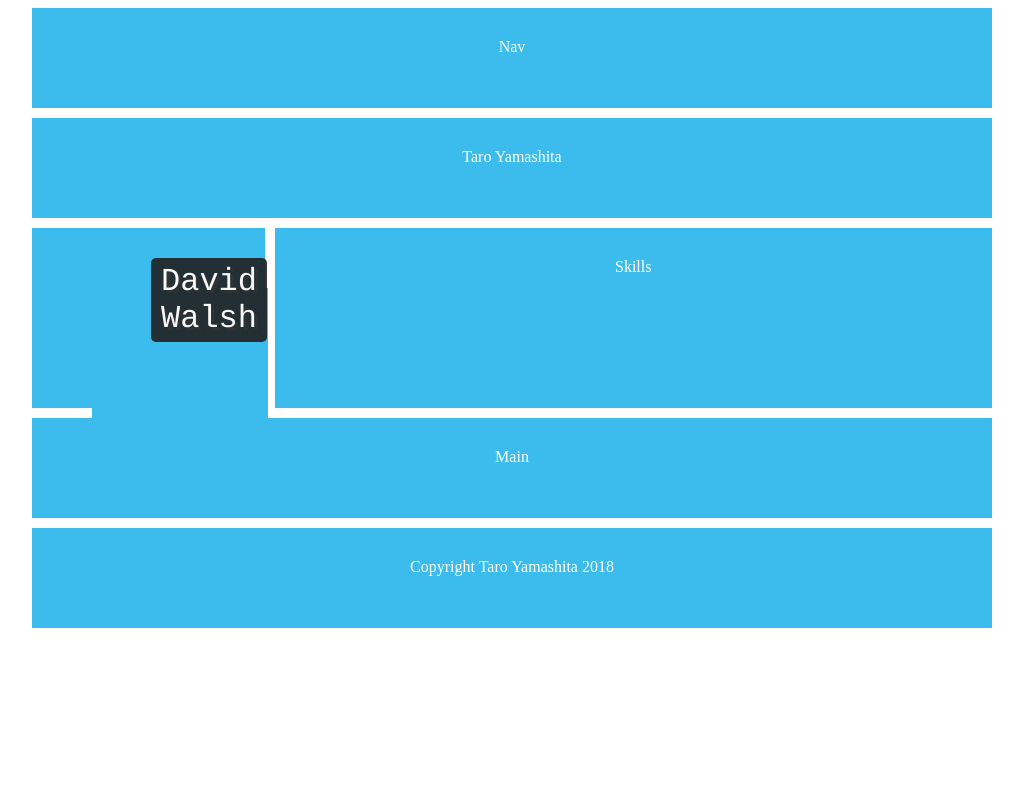
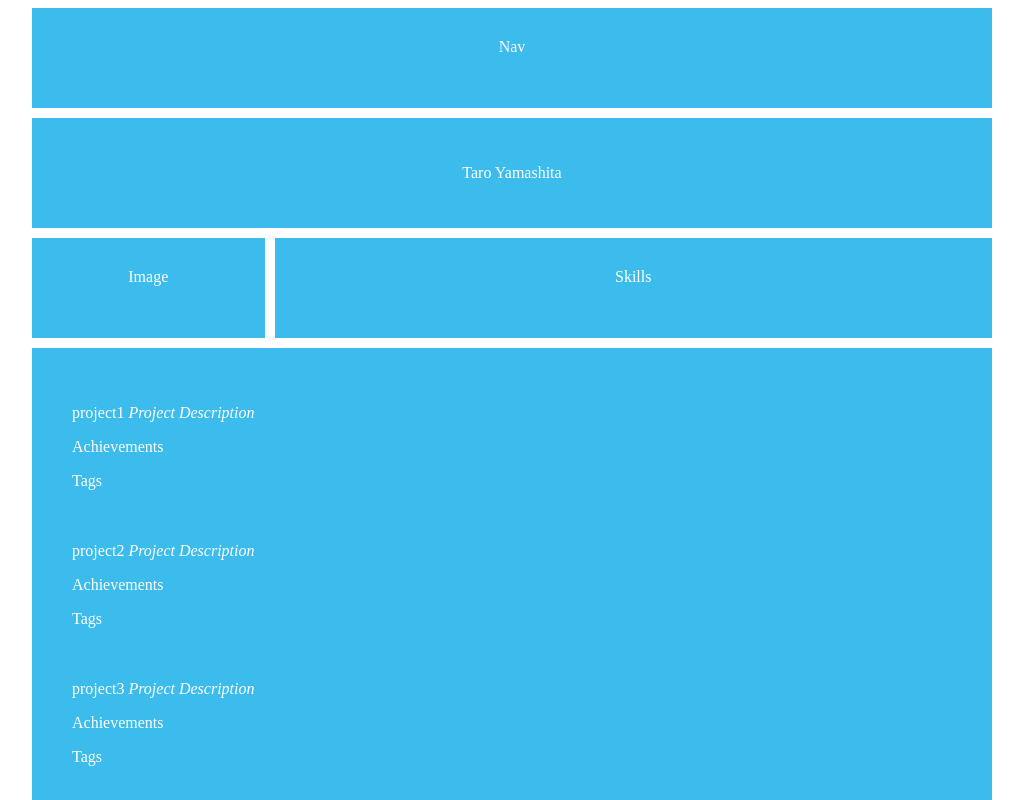
Before and after one commit to taroyamashita/angulares, an Angular app in the folder angular4app/: page / in a window 1280 px wide. Shown: the top 800 px of the page, without its empty margins (128-1151 px from the left). Built offline with nearby package versions, Linux system fonts and the light colour scheme.

Commit message:
add template and data

```diff
--- a/angular4app/src/app/app.component.html
+++ b/angular4app/src/app/app.component.html
@@ -4,12 +4,16 @@
 
 <div id="content">
   <nav>Nav</nav>
-  <header> {{ title }}</header>
-  <main>Main</main>
+  <header>
+    <app-profile-header></app-profile-header>
+  </header>
+  <main>
+    <app-project-component *ngFor="let project of projects" [project]="project"></app-project-component>
+  </main>
   <section>Skills</section>
 
   <aside>
-      <div class="flip-container" ontouchstart="this.classList.toggle('hover');">
+      <!-- <div class="flip-container" ontouchstart="this.classList.toggle('hover');">
           <div class="flipper">
             <div class="front">
               <span class="name">David Walsh</span>
@@ -18,7 +22,8 @@
               <p>Mozilla Web Developer<p></p>
             </div>
           </div>
-        </div>
+        </div> -->
+        Image
   </aside>
   <footer>Copyright Taro Yamashita 2018</footer>
 </div>
--- a/angular4app/src/app/app.component.ts
+++ b/angular4app/src/app/app.component.ts
@@ -7,4 +7,5 @@ import { Component } from '@angular/core';
 })
 export class AppComponent {
   title = 'Taro Yamashita';
+  projects = ['project1', 'project2', 'project3', 'project4']
 }
--- /dev/null
+++ b/angular4app/src/app/profile-header/profile-header.component.html
@@ -0,0 +1,2 @@
+
+<p>Taro Yamashita</p>
--- /dev/null
+++ b/angular4app/src/app/profile-header/profile-header.component.ts
@@ -0,0 +1,15 @@
+import { Component, OnInit } from '@angular/core';
+
+@Component({
+  selector: 'app-profile-header',
+  templateUrl: './profile-header.component.html',
+  styleUrls: ['./profile-header.component.css']
+})
+export class ProfileHeaderComponent implements OnInit {
+
+  constructor() { }
+
+  ngOnInit() {
+  }
+
+}
--- /dev/null
+++ b/angular4app/src/app/project-component/project-component.component.css
@@ -0,0 +1,3 @@
+.project{
+    text-align: left;
+}
--- /dev/null
+++ b/angular4app/src/app/project-component/project-component.component.html
@@ -0,0 +1,5 @@
+<div class="project">
+  <p> {{project}} <span> <em>Project Description</em></span></p>
+  <p> Achievements </p>
+  <p> Tags </p>
+</div>
--- /dev/null
+++ b/angular4app/src/app/project-component/project-component.component.ts
@@ -0,0 +1,17 @@
+import { Component, OnInit, Input } from '@angular/core';
+
+@Component({
+  selector: 'app-project-component',
+  templateUrl: './project-component.component.html',
+  styleUrls: ['./project-component.component.css']
+})
+export class ProjectComponentComponent implements OnInit {
+
+  @Input() project:string;
+
+  constructor() { }
+
+  ngOnInit() {
+  }
+
+}
--- a/angular4app/src/styles.css
+++ b/angular4app/src/styles.css
@@ -1 +1,198 @@
 /* You can add global styles to this file, and also import other style files */
+#content{
+    color: #fff;
+    display: grid;
+    grid-template-columns: repeat(4, 1fr);
+    grid-auto-rows: minmax(100px, auto);
+    grid-column-gap: 10px;
+    grid-row-gap: 10px;
+    max-width: 960px;
+    margin: 0 auto;
+    text-align: center;
+    position: relative;
+    grid-template-areas:
+    "nav nav nav nav"
+    'header header header header'
+    "aside section section section"
+    "main main main main"
+    "footer footer footer footer";
+}
+
+#content div, header, footer, nav, aside, main, section{
+    background: #3bbced;
+    padding: 10px;
+}
+
+#content div:nth-child(even){
+    background: #777777
+}
+
+.nested{
+    display: grid;
+    grid-template-columns: repeat(2, 1fr);
+    grid-template-rows: repeat(2, minmax(100px, auto));
+    grid-gap: 5px;
+}
+
+.nested p {
+    border: solid;
+    padding: 20px;
+    margin: 0px;
+}
+
+header{
+    grid-area: header;
+    background: #3bbced;
+}
+section {
+    grid-area: section;
+}
+
+main {
+    grid-area: main;
+}
+
+footer {
+    grid-area: footer;
+}
+
+aside {
+    grid-area: aside;
+    height: auto;
+}
+
+nav {
+    grid-area: nav;
+}
+
+@media screen and (max-width: 400px){
+    #content{
+        color: #fff;
+        display: grid;
+        grid-template-columns: repeat(4, 1fr);
+        grid-auto-rows: minmax(100px, auto);
+        grid-column-gap: 10px;
+        grid-row-gap: 10px;
+        max-width: 960px;
+        margin: 0 auto;
+        text-align: center;
+        position: relative;
+        grid-template-areas:
+        'header header header header'
+        "aside aside aside aside"
+        "section section section section"
+        "main main main main"
+        "nav nav nav nav"
+        "footer footer footer footer";
+    }
+
+}
+
+.flip-container {
+  -webkit-perspective: 1000;
+  -moz-perspective: 1000;
+  -o-perspective: 1000;
+  perspective: 1000;
+}
+
+	.flip-container:hover .flipper,
+  .flip-container.hover .flipper {
+		-webkit-transform: rotateY(180deg);
+		-moz-transform: rotateY(180deg);
+    -o-transform: rotateY(180deg);
+		transform: rotateY(180deg);
+	}
+
+.flip-container, .front, .back {
+	width: auto;
+	height: auto;
+}
+
+.flipper {
+	-webkit-transition: 0.6s;
+	-webkit-transform-style: preserve-3d;
+
+	-moz-transition: 0.6s;
+	-moz-transform-style: preserve-3d;
+
+  -o-transition: 0.6s;
+	-o-transform-style: preserve-3d;
+
+	transition: 0.6s;
+	transform-style: preserve-3d;
+
+	position: relative;
+}
+
+.front, .back {
+	-webkit-backface-visibility: hidden;
+	-moz-backface-visibility: hidden;
+  -o-backface-visibility: hidden;
+	backface-visibility: hidden;
+
+	position: absolute;
+	top: 0;
+	left: 0;
+}
+
+.front {
+	background: url(http://davidwalsh.name/demo/dwflip.jpg) 0 0 no-repeat;
+	z-index: 2;
+}
+
+.back {
+	-webkit-transform: rotateY(180deg);
+	-moz-transform: rotateY(180deg);
+  -o-transform: rotateY(180deg);
+	transform: rotateY(180deg);
+
+	background: #f8f8f8;
+}
+
+.front .name {
+	font-size: 2em;
+	display: inline-block;
+	background: rgba(33, 33, 33, 0.9);
+	color: #f8f8f8;
+	font-family: Courier;
+	padding: 5px 10px;
+	border-radius: 5px;
+	bottom: 60px;
+	left: 25%;
+	position: relative;
+	text-shadow: 0.1em 0.1em 0.05em #333;
+
+}
+
+.back-logo {
+	position: relative;
+	top: 40px;
+	left: 90px;
+	width: 160px;
+	height: 117px;
+	background: url(http://davidwalsh.name/demo/logo.png) 0 0 no-repeat;
+}
+
+.back-title {
+	font-weight: bold;
+	color: #00304a;
+	position: absolute;
+	top: 180px;
+	left: 0;
+	right: 0;
+	text-align: center;
+	text-shadow: 0.1em 0.1em 0.05em #acd7e5;
+	font-family: Courier;
+	font-size: 2em;
+}
+
+.back p {
+	position: absolute;
+	bottom: 40px;
+	left: 0;
+	right: 0;
+	text-align: center;
+	padding: 0 20px;
+  font-family: arial;
+  line-height: 2em;
+}
```
Also changed, not shown: angular4app/src/app/app.module.ts (+7 -1 lines), angular4app/src/app/profile-header/profile-header.component.css (added), 2 other files (tests, documents, lock files or other folders).
